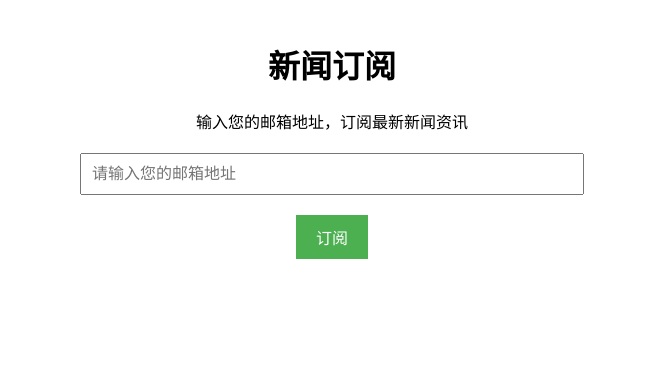
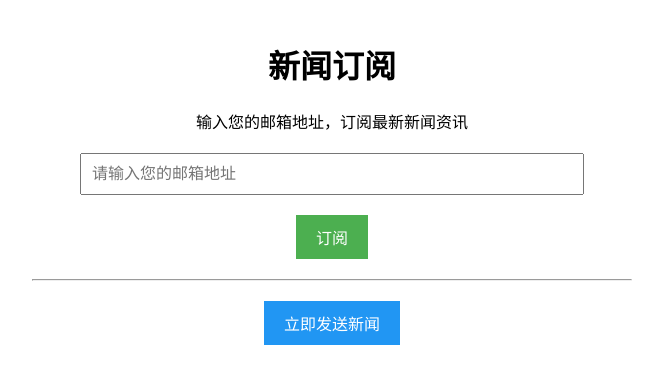
Before and after one commit to Billey/news-subscription-system, a Flask app: page / in a window 1280 px wide. Shown: the top 384 px of the page, without its empty margins (308-971 px from the left). Run offline with Flask 3, Linux system fonts and the light colour scheme.

Commit message:
添加网页发送邮件功能

```diff
--- a/app.py
+++ b/app.py
@@ -284,6 +284,15 @@ def unsubscribe():
     save_subscribers(subscribers)
     return jsonify({"status": "success", "message": "取消订阅成功"}), 200
 
+# 手动发送邮件接口
+@app.route('/send-news', methods=['POST'])
+def send_news_manual():
+    try:
+        send_daily_news()
+        return jsonify({"status": "success", "message": "邮件发送成功！"}), 200
+    except Exception as e:
+        return jsonify({"status": "error", "message": f"邮件发送失败: {str(e)}"}), 500
+
 # 前端页面
 @app.route('/')
 def index():
--- a/templates/index.html
+++ b/templates/index.html
@@ -58,6 +58,12 @@
         <button onclick="subscribe()">订阅</button>
     </div>
 
+    <hr>
+
+    <div class="form-group">
+        <button onclick="sendNews()" style="background-color: #2196F3;">立即发送新闻</button>
+    </div>
+
     <div id="message" class="message" style="display: none;"></div>
 
     <script>
@@ -91,6 +97,28 @@
             });
         }
 
+        function sendNews() {
+            const message = document.getElementById('message');
+
+            fetch('/send-news', {
+                method: 'POST',
+                headers: {
+                    'Content-Type': 'application/json'
+                }
+            })
+            .then(response => response.json())
+            .then(data => {
+                if (data.status === 'success') {
+                    showMessage(data.message, 'success');
+                } else {
+                    showMessage(data.message, 'error');
+                }
+            })
+            .catch(error => {
+                showMessage('发送失败，请稍后重试', 'error');
+            });
+        }
+
         function showMessage(text, type) {
             const message = document.getElementById('message');
             message.textContent = text;
```
